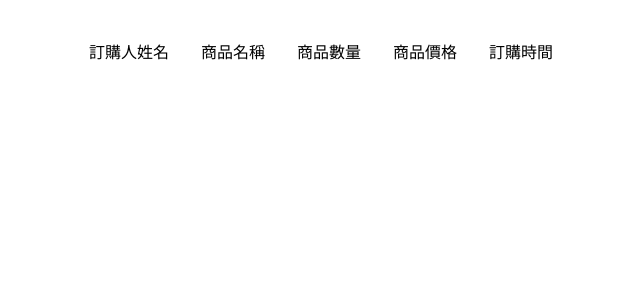
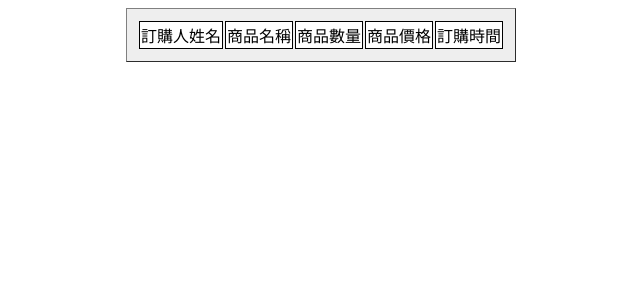
Before and after one commit to D1074181058/bran-vue, a Django app: page /backview/ in a window 1280 px wide. Shown: the top 300 px of the page, without its empty margins (319-959 px from the left). Run offline with Django 3.2, Linux system fonts and the light colour scheme; data that the repository does not hold is empty.

Commit message:
訂單刪除

```diff
--- a/static/css/style.css
+++ b/static/css/style.css
@@ -273,3 +273,8 @@ height:100%;
 float:left;
 
 }
+
+.tb-td td{
+    border:1px solid black;
+    background-color:white;
+}
--- a/templates/backview.html
+++ b/templates/backview.html
@@ -7,8 +7,8 @@
 
 <body>
 <script src="https://code.jquery.com/jquery-3.6.0.min.js"></script>
-<table border="0" style="border-spacing:30px;" >
-<tr>
+<table border="1" style="padding:10px; background-color:#eee;" >
+<tr class="tb-td">
                 <td name ="customname" >訂購人姓名</td>
                 <td name ="unitname" >商品名稱</td>
                 <td name ="customnum" >商品數量</td>
@@ -16,11 +16,11 @@
                 <td name ="nowtime" >訂購時間</td>
 </tr>
  {% for unit in orderall %}
-            <tr>
+            <tr class="tb-td">
                 <td name ="customname" >{{unit.customname}}</td>
                 <td name ="unitname" >{{unit.unitname}}</td>
                 <td name ="unitnum" >{{unit.unitnum}}</td>
-                <td name ="unitnum" >{{unit.unitprice}}</td>
+                <td name ="unitprice" >{{unit.unitprice}}</td>
                 <td name ="nowtime" >{{unit.nowtime}}</td>
                 <td><input type="button" name="del" onclick="del(this)" value="刪除"></td>
             </tr>
@@ -28,14 +28,12 @@
 </table>
 
 <script>
-    unitnameall=document.querySelectorAll('td[name="unitname"]');
-    unitnumall=document.getElementsByName("unitnum");
-    customnameall=document.getElementsByName("customname");
+
     tr_all=document.querySelectorAll('tr')
     inputall=document.querySelectorAll('input[name="del"]')
     for(i=0;i<tr_all.length;++i){
         tr_all[i].id=i
-        inputall[i].id=i
+        inputall[i].id=i+1
     }
     function del(val){
         btn_id=val.id
@@ -44,9 +42,9 @@
                         url: "/delorder/",
                         type: "POST",
                          data: {
-                            "unitname": tr_id_all[0].textContent,
-                             "unitnum": tr_id_all[1].textContent,
-                             "customname": tr_id_all[2].textContent,
+                            "customname": tr_id_all[0].textContent,
+                             "unitname": tr_id_all[1].textContent,
+                             "unitnum": tr_id_all[2].textContent,
                              "nowtime": tr_id_all[4].textContent,
                              csrfmiddlewaretoken: '{{ csrf_token }}',
                          },success:function (data){
```
Also changed, not shown: templates/sal_view.html (+7 -7 lines), db.sqlite3.
